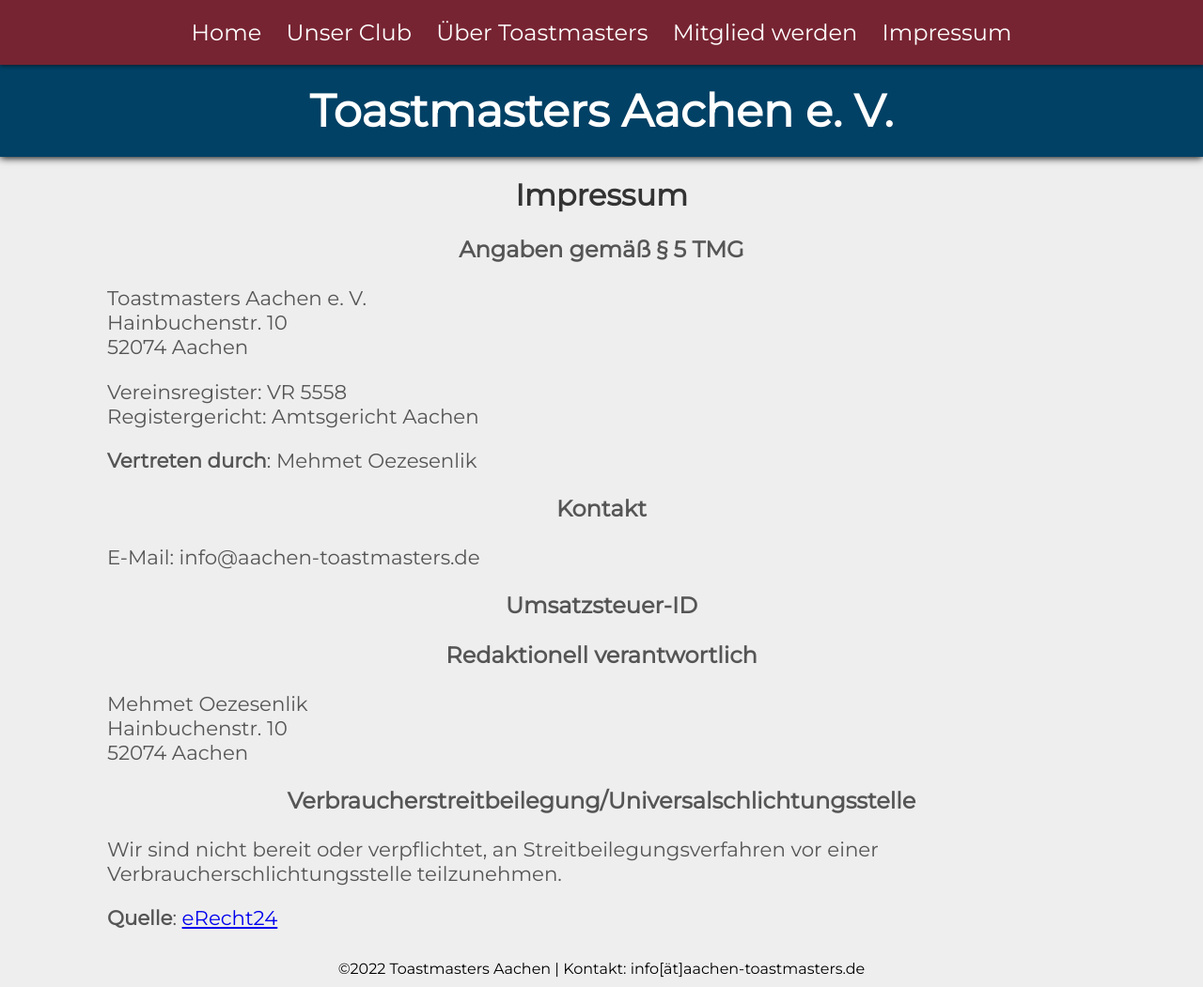
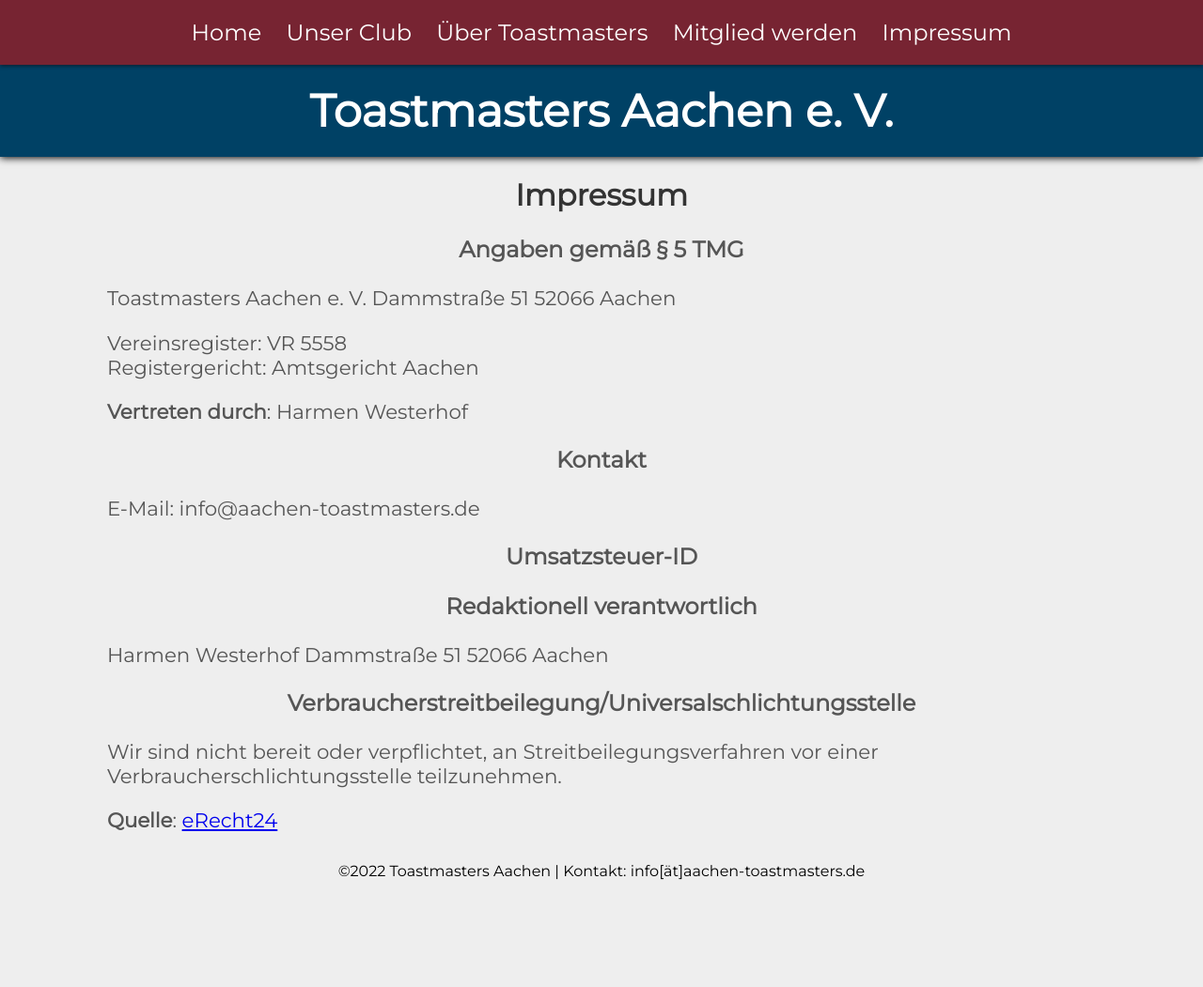
Before and after one commit to toastmasters-aachen/toastmasters-aachen.github.io, a Jekyll site: the page built from imprint.md, in a window 1280 px wide. Shown: the whole page at 94% size. Built offline with Jekyll 4.4.1, drawn with Linux system fonts in a browser that asks for light colours; after the commit the page ends 947 px from its top, so only the background shows below that.

Commit message:
Update imprint.md

```diff
--- a/imprint.md
+++ b/imprint.md
@@ -8,13 +8,13 @@ layout: default
 ### Angaben gemäß § 5 TMG
 
 Toastmasters Aachen e. V.
-Hainbuchenstr. 10
-52074 Aachen
+Dammstraße 51
+52066 Aachen
 
 Vereinsregister: VR 5558
 Registergericht: Amtsgericht Aachen
 
-**Vertreten durch**: Mehmet Oezesenlik
+**Vertreten durch**: Harmen Westerhof
 
 
 ### Kontakt
@@ -30,9 +30,9 @@ E-Mail: info@aachen-toastmasters.de
 
 ### Redaktionell verantwortlich
 
-Mehmet Oezesenlik
-Hainbuchenstr. 10
-52074 Aachen
+Harmen Westerhof
+Dammstraße 51
+52066 Aachen
 
 
 ### Verbraucherstreitbeilegung/Universalschlichtungsstelle
```
